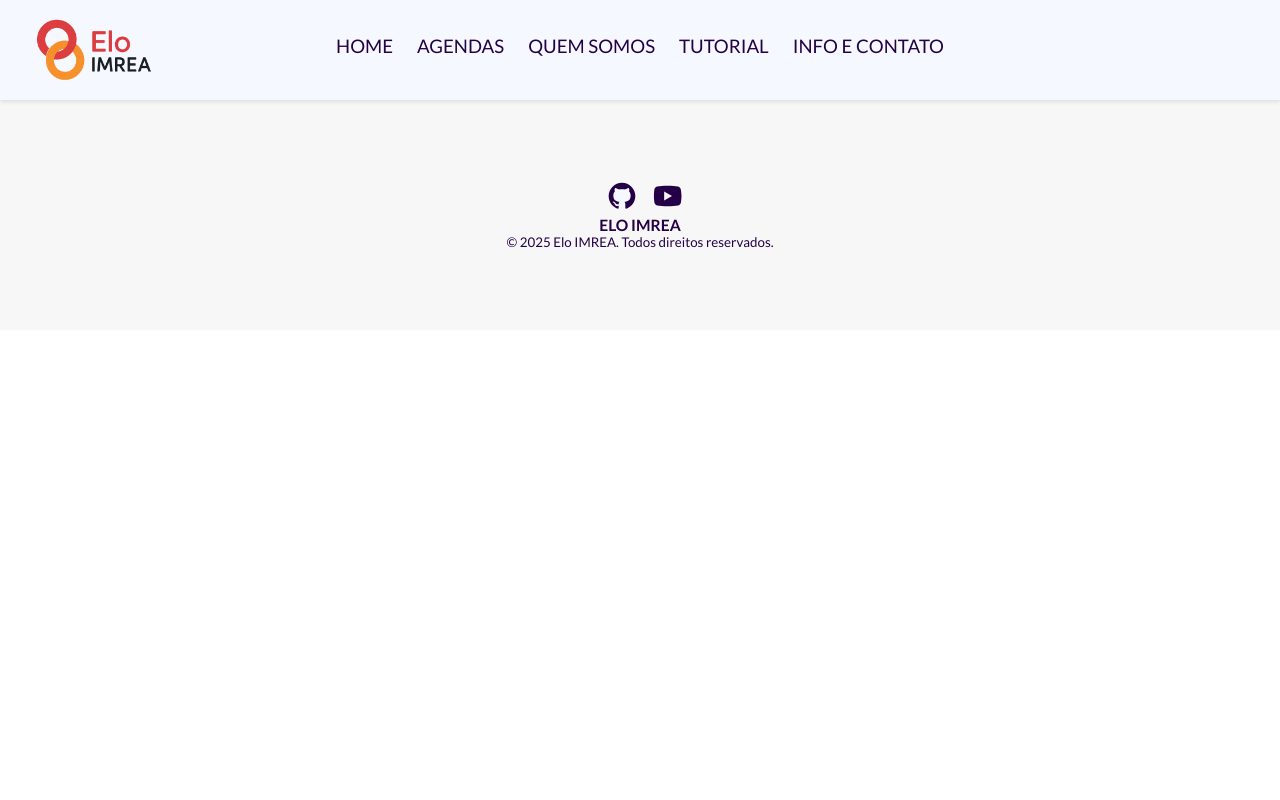
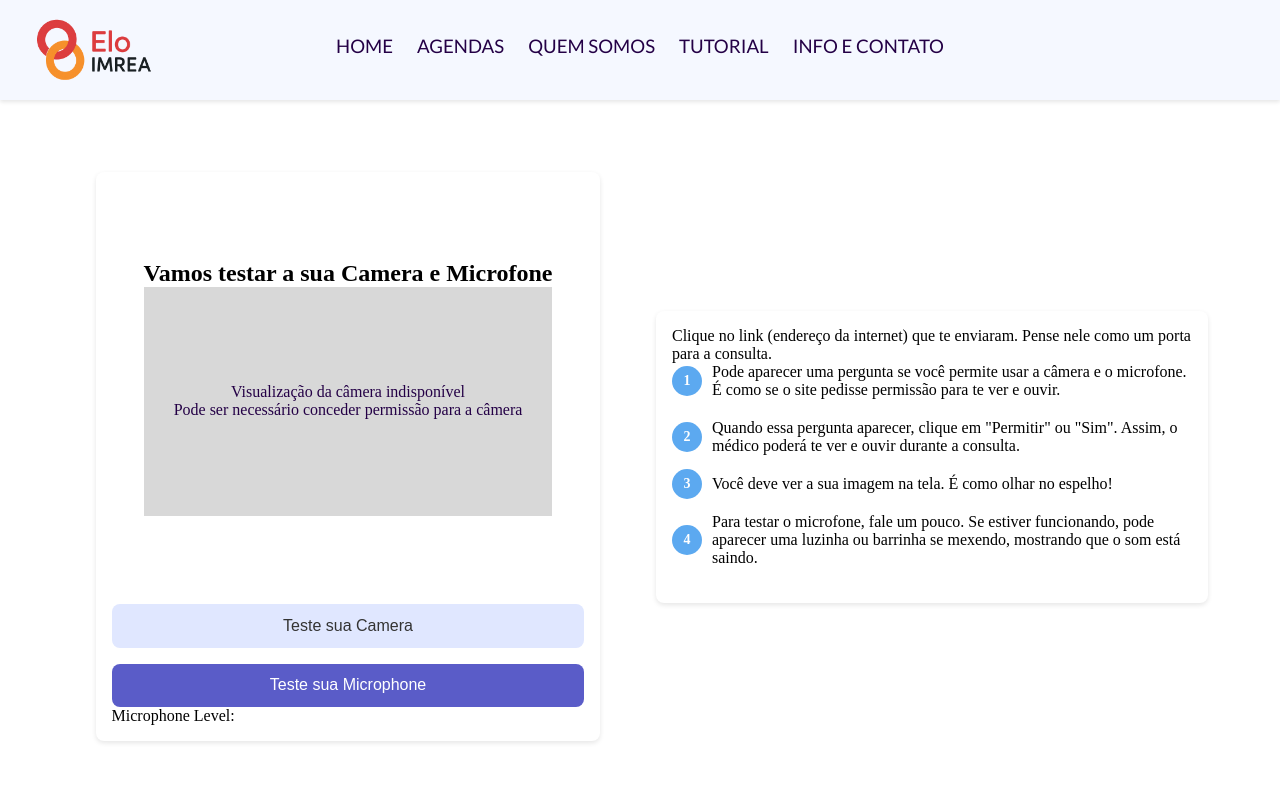
Before and after one commit to 3BugBuddies/Projeto-Elo-IMREA-, a plain HTML site: page tutorial.html in a window 1280 px wide. Shown: the top 800 px of the page. Drawn offline with Linux system fonts and the light colour scheme.

Commit message:
feat: create tutorial page and styles

```diff
--- /dev/null
+++ b/css/tutorial.css
@@ -0,0 +1,163 @@
+.step-grid {
+  display: grid;
+  grid-template-columns: 1fr 1fr;
+  gap: 2rem;
+  margin: 40px;
+  align-items: center;
+  justify-items: center;
+  padding: 2rem;
+}
+
+ /* <!-- //------------testando a camera e microfone---------------- --> */
+
+ .step-button-screen {
+  padding: 1rem;
+  background: #fff;
+  border-radius: 8px;
+  box-shadow: 0 2px 5px rgba(0, 0, 0, 0.1);
+  flex-direction: column-reverse;
+}
+
+.step-image {
+  display: flex;
+  flex-direction: column;
+  justify-content: center;
+  align-items: center;
+  border-radius: 8px;
+  padding: 2rem;
+  min-height: 400px;
+}
+
+/* Camera preview */
+#camera-container {
+  width: 100%;
+  aspect-ratio: 16/9;
+  background-color: #f0f0f0;
+  border-radius: var(--border-radius-md);
+  overflow: hidden;
+  position: relative;
+}
+
+#camera-preview {
+  width: 100%;
+  height: 100%;
+  object-fit: cover;
+}
+
+#no-camera-message {
+  position: absolute;
+  top: 0;
+  left: 0;
+  width: 100%;
+  height: 100%;
+  display: flex;
+  flex-direction: column;
+  align-items: center;
+  justify-content: center;
+  background-color: rgba(0, 0, 0, 0.1);
+  color: var(--text-color);
+}
+
+
+
+.step-instructions {
+  padding: 1rem;
+  background: #fff;
+  border-radius: 8px;
+  box-shadow: 0 2px 5px rgba(0, 0, 0, 0.1);
+}
+
+.step-instructions ol {
+  list-style: none;
+  counter-reset: step;
+}
+
+.step-instructions ol li {
+  position: relative;
+  /* Necessário para posicionar o círculo */
+  padding-left: 40px;
+  /* Espaço para o círculo */
+  margin-bottom: 20px;
+  /* Espaçamento entre os passos */
+  font-size: 16px;
+}
+
+.step-instructions ol li::before {
+  content: counter(step);
+  counter-increment: step;
+  /* Incrementa o contador */
+  position: absolute;
+  left: 0;
+  /* Posiciona no lado esquerdo */
+  top: 50%;
+  transform: translateY(-50%);
+  width: 30px;
+  height: 30px;
+  background-color: #5ca9f0;
+  /* Cor azul */
+  color: white;
+  border-radius: 50%;
+  /* Torna o elemento redondo */
+  display: flex;
+  justify-content: center;
+  align-items: center;
+  font-weight: bold;
+  font-size: 14px;
+}
+
+.controls {
+  display: flex;
+  gap: 1rem;
+  margin-top: 1rem;
+  flex-direction: column;
+}
+
+.controls button {
+  flex: 1;
+  padding: 0.8rem 1.2rem;
+  font-size: 1rem;
+  border: none;
+  border-radius: 8px;
+  cursor: pointer;
+  color: #fff;
+}
+
+.controls #test-camera {
+  background-color: #e0e7ff;
+  color: #333;
+}
+
+.controls #test-microphone {
+  background-color: #5a5cc8;
+}
+
+/* =============== Área dos breakpoints de responsividade ==================== */
+/* Small devices (landscape phones, 576px and up) */
+@media (min-width: 0px) and (max-width: 576px) {
+
+  .step-grid {
+    display: grid;
+    grid-template-columns: 1fr;
+    flex-direction: column-reverse;
+    margin: auto;
+  }
+
+
+
+
+}
+
+/* Medium devices (tablets, 768px and up) */
+@media (min-width: 768px) and (max-width: 992px) {
+  .step-grid {
+    display: grid;
+    grid-template-columns: 2fr 1fr;
+    flex-direction: column-reverse;
+
+  }
+
+  .step-image {
+    width: 100%;
+    height: auto;
+  }
+}
--- a/tutorial.html
+++ b/tutorial.html
@@ -1,5 +1,6 @@
 <!DOCTYPE html>
 <html lang="pt-BR">
+
 <head>
   <meta charset="UTF-8" />
   <meta http-equiv="X-UA-Compatible" content="IE=edge" />
@@ -10,13 +11,10 @@
   <link rel="preconnect" href="https://fonts.gstatic.com" crossorigin />
   <link
     href="https://fonts.googleapis.com/css2?family=Archivo:wght@100&family=Courgette&family=Gloria+Hallelujah&family=Lobster&display=swap"
-      rel="stylesheet"
-    />
-    <link
-      href="https://fonts.googleapis.com/css2?family=Lato:wght@400;700&display=swap"
-      rel="stylesheet"
-    />
+    rel="stylesheet" />
+  <link href="https://fonts.googleapis.com/css2?family=Lato:wght@400;700&display=swap" rel="stylesheet" />
   <link rel="stylesheet" href="css/styles.css" />
+  <link rel="stylesheet" href="css/tutorial.css" />
 </head>
 
 <body>
@@ -42,7 +40,75 @@
       </div>
     </div>
   </header>
-    <main></main>
+  <main class="main" role="main">
+    <div class="content">
+
+
+      <div class="step-grid">
+        <!-- //------------testando a camera e microfone---------------- -->
+        <div class="step-button-screen">
+          <section class="step-image">
+            <h2>Vamos testar a sua Camera e Microfone</h2>
+            <div id="camera-container">
+              <video id="camera-preview" autoplay playsinline></video>
+              <div id="no-camera-message">
+                <p>Visualização da câmera indisponível</p>
+                <p>Pode ser necessário conceder permissão para a câmera</p>
+              </div>
+            </div>
+          </section>
+<!-- //------------botoes de teste---------------- -->
+          <section class="button-test">
+            <div class="controls">
+              <button id="test-camera" class="btn btn-secondary">
+                Teste sua Camera
+              </button>
+              <button id="test-microphone" class="btn btn-secondary">
+                Teste sua Microphone
+              </button>
+            </div>
+            <div id="mic-indicator" class="microphone-level">
+              <div class="mic-label">Microphone Level:</div>
+              <div class="mic-meter">
+                <div class="mic-meter-fill"></div>
+              </div>
+            </div>
+          </section>
+        </div>
+        <!-- //------------descrição do passo a passo---------------- -->
+        <section class="step-instructions">
+          <div>
+            <p>
+              Clique no link (endereço da internet) que te enviaram. Pense
+              nele como um porta para a consulta.
+            </p>
+            <ol>
+              <li>
+                Pode aparecer uma pergunta se você permite usar a câmera e o
+                microfone. É como se o site pedisse permissão para te ver e
+                ouvir.
+              </li>
+              <li>
+                Quando essa pergunta aparecer, clique em "Permitir" ou
+                "Sim". Assim, o médico poderá te ver e ouvir durante a
+                consulta.
+              </li>
+              <li>
+                Você deve ver a sua imagem na tela. É como olhar no espelho!
+              </li>
+              <li>
+                Para testar o microfone, fale um pouco. Se estiver
+                funcionando, pode aparecer uma luzinha ou barrinha se
+                mexendo, mostrando que o som está saindo.
+              </li>
+            </ol>
+          </div>
+        </section>
+
+      </div>
+    </div>
+    </div>
+  </main>
   <footer>
     <div id="direitos">
       <h3>ELO IMREA</h3>
@@ -53,16 +119,11 @@
       <nav>
         <ul>
           <li>
-              <a
-                href="https://github.com/3BugBuddies/Projeto-Elo-IMREA-"
-                target="_blank"
-                ><img src="img/icon-github-logo.svg" alt="logotipo-do-github"
-              /></a>
+            <a href="https://github.com/3BugBuddies/Projeto-Elo-IMREA-" target="_blank"><img
+                src="img/icon-github-logo.svg" alt="logotipo-do-github" /></a>
           </li>
           <li>
-              <a href="https://www.youtube.com" target="_blank"
-                ><img src="img/youtube.svg" alt="facebook"
-              /></a>
+            <a href="https://www.youtube.com" target="_blank"><img src="img/youtube.svg" alt="facebook" /></a>
           </li>
         </ul>
       </nav>
@@ -70,5 +131,8 @@
   </footer>
 
   <script src="script/menu.js"></script>
+  <script src="script/tutorial.js"></script>
+  <script src="script/videoDemo.js"></script>
 </body>
+
 </html>
```
Lines whose indentation alone changed are shown as unchanged.
